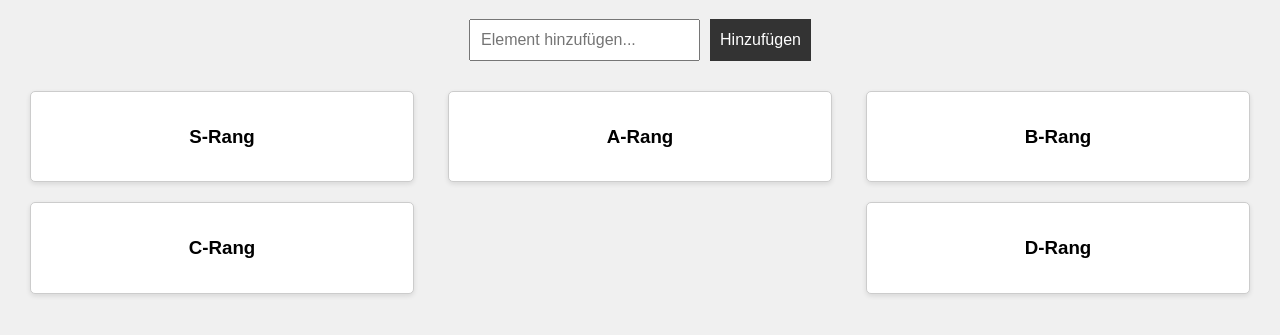
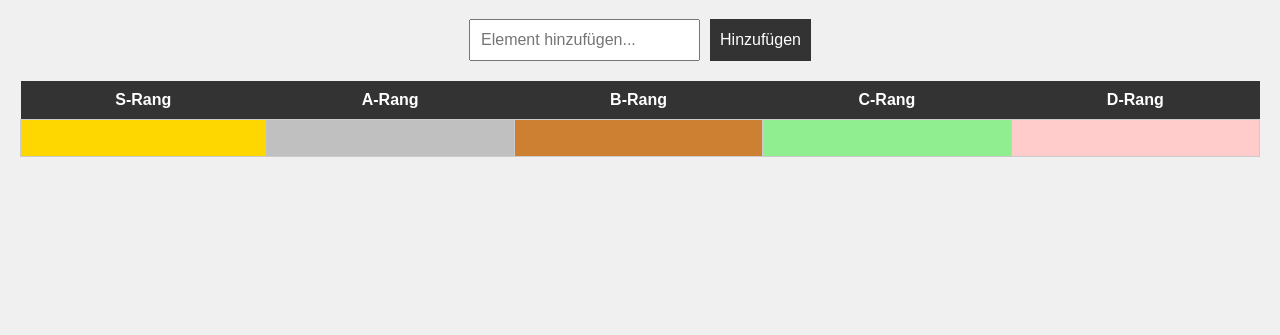
Before and after one commit to Derwildeginger/69, a plain HTML site: page index.html in a window 1280 px wide. Shown: the part 81-416 px from the top of the page. Drawn offline with Linux system fonts and the light colour scheme.

Commit message:
Update index.html

```diff
--- a/index.html
+++ b/index.html
@@ -35,24 +35,27 @@
         #input-container button:hover {
             background-color: #555;
         }
-        .tier-list {
-            display: flex;
-            justify-content: space-between;
-            flex-wrap: wrap;
+        table {
+            width: 100%;
+            border-collapse: collapse;
             margin-top: 20px;
         }
-        .tier {
+        th {
+            background-color: #333;
+            color: white;
+            padding: 10px;
+        }
+        td {
             background-color: white;
             border: 1px solid #ccc;
-            border-radius: 5px;
-            padding: 15px;
-            width: calc(30% - 20px);
-            margin: 10px;
-            box-shadow: 0 2px 5px rgba(0, 0, 0, 0.1);
-        }
-        .tier h3 {
+            padding: 10px;
             text-align: center;
         }
+        .s-rank { background-color: #ffd700; } /* Gold */
+        .a-rank { background-color: #c0c0c0; } /* Silver */
+        .b-rank { background-color: #cd7f32; } /* Bronze */
+        .c-rank { background-color: #90ee90; } /* Light Green */
+        .d-rank { background-color: #ffcccb; } /* Light Red */
     </style>
 </head>
 <body>
@@ -64,28 +67,26 @@
     <button onclick="addItem()">Hinzufügen</button>
 </div>
 
-<div class="tier-list" id="tier-list">
-    <div class="tier" id="tier-s">
-        <h3>S-Rang</h3>
-        <ul id="s-rank"></ul>
-    </div>
-    <div class="tier" id="tier-a">
-        <h3>A-Rang</h3>
-        <ul id="a-rank"></ul>
-    </div>
-    <div class="tier" id="tier-b">
-        <h3>B-Rang</h3>
-        <ul id="b-rank"></ul>
-    </div>
-    <div class="tier" id="tier-c">
-        <h3>C-Rang</h3>
-        <ul id="c-rank"></ul>
-    </div>
-    <div class="tier" id="tier-d">
-        <h3>D-Rang</h3>
-        <ul id="d-rank"></ul>
-    </div>
-</div>
+<table>
+    <thead>
+        <tr>
+            <th>S-Rang</th>
+            <th>A-Rang</th>
+            <th>B-Rang</th>
+            <th>C-Rang</th>
+            <th>D-Rang</th>
+        </tr>
+    </thead>
+    <tbody id="tier-list">
+        <tr>
+            <td class="s-rank"><ul id="s-rank"></ul></td>
+            <td class="a-rank"><ul id="a-rank"></ul></td>
+            <td class="b-rank"><ul id="b-rank"></ul></td>
+            <td class="c-rank"><ul id="c-rank"></ul></td>
+            <td class="d-rank"><ul id="d-rank"></ul></td>
+        </tr>
+    </tbody>
+</table>
 
 <script>
     function addItem() {
@@ -97,7 +98,6 @@
             return;
         }
 
-        // Hier kannst du eine Logik hinzufügen, um den Rang zu bestimmen
         const rank = prompt("Gib den Rang für dieses Element ein (S, A, B, C, D):").toUpperCase();
         const rankList = document.getElementById(rank.toLowerCase() + "-rank");
 
```
